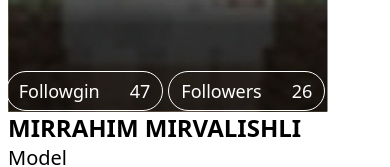
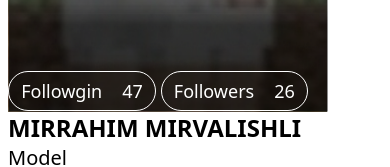
Before and after one commit to r2d2cubugu/bienproject, a Vue app: page /myprofile in a window 390 px wide. Shown: the part 265-432 px from the top of the page. Built offline with nearby package versions, Linux system fonts and the light colour scheme.

Commit message:
vallah bezdim buildden

```diff
--- a/src/views/UserView.vue
+++ b/src/views/UserView.vue
@@ -21,12 +21,12 @@
                     <div class=" lg:w-64 hidden lg:inline-flex w-28 lg:h-8 lg:py-2 rounded-2xl border border-black justify-center bg-none lg:bg-white items-center gap-40">
     <p class="w-[67px] text-black text-sm font-normal ">Followging </p>  <p class="text-black text-sm font-normal ">47</p> </div>
 
-    <div class="w-[300px] h-[41.89px] relative justify-center items-center gap-[5px] flex pl-[5%] lg:hidden">
-        <div class="h-10 px-3 py-2.5 rounded-3xl border border-white justify-center items-center gap-[30px] flex">
+    <div class="w-[300px] h-[41.89px] relative justify-center items-center gap-[5px] flex lg:hidden">
+        <div class="h-10 px-3 py-2.5 rounded-3xl border border-white justify-center items-center gap-[20px] flex">
         <p class="text-white text-lg font-normal ">Followgin </p>
         <p class="text-white text-lg font-normal ">47</p>
     </div>
-    <div class="h-10 px-3 py-2.5 rounded-3xl border border-white justify-center items-center gap-[30px] flex">
+    <div class="h-10 px-3 py-2.5 rounded-3xl border border-white justify-center items-center gap-[20px] flex">
         <p class="text-white text-lg font-normal ">Followers </p>
         <p class="text-white text-lg font-normal ">26</p>
     </div>
```
Also changed, not shown: 5 other files (tests, documents, lock files or other folders).
